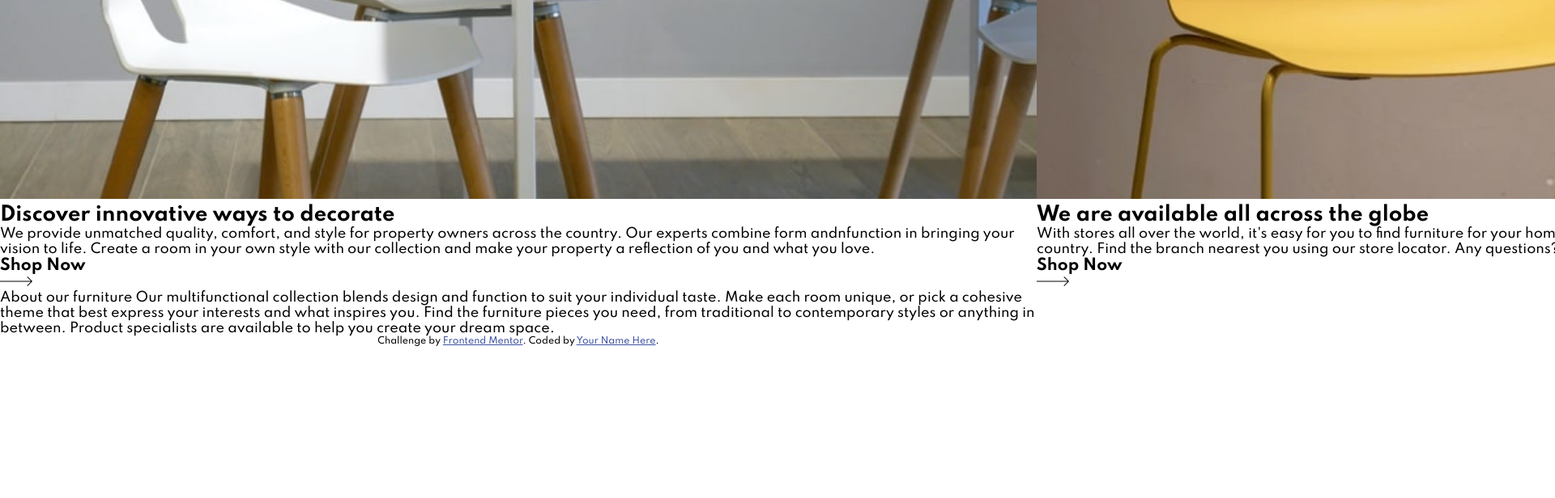
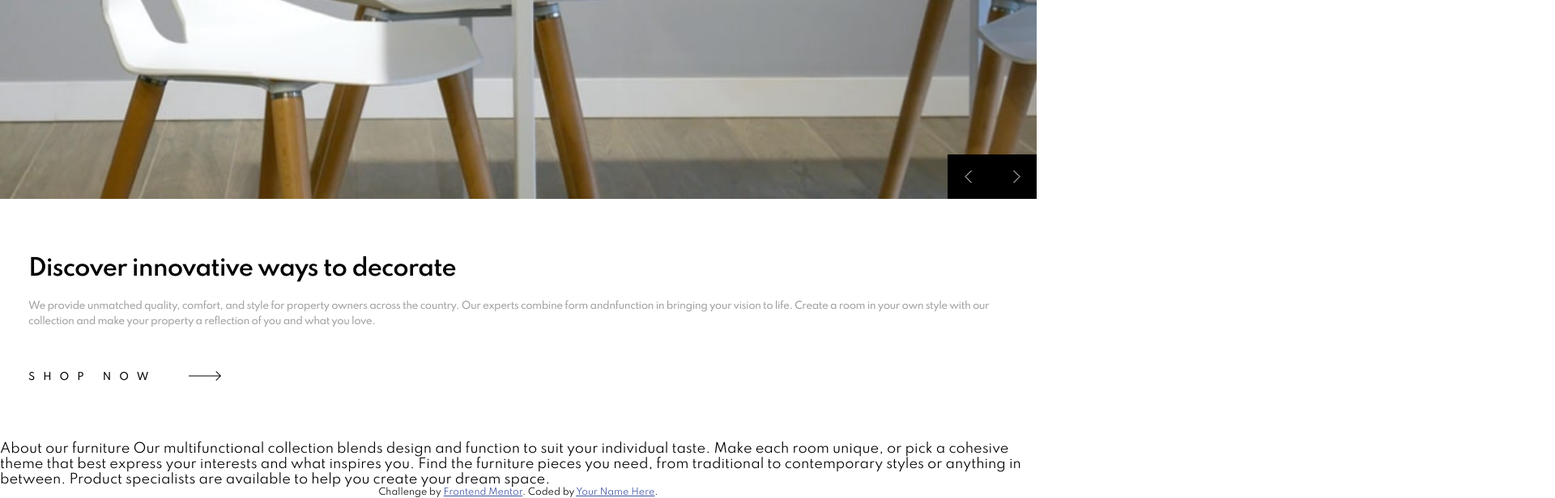
Before and after one commit to Breckles/room-homepage, an Angular app: page / in a window 1280 px wide. Shown: the part 568-1184 px from the top of the page at 81% size, 1920 px wide, since content can reach past the window. Before the commit the page ends 997 px from the top, so only its background shows below. Built offline with nearby package versions, Linux system fonts and the light colour scheme.

Commit message:
implemented spinner controls

```diff
--- a/src/app/app.component.scss
+++ b/src/app/app.component.scss
@@ -1,3 +1,15 @@
+app-header {
+  position: relative;
+  display: block;
+  z-index: 5;
+}
+
+app-spinner {
+  position: relative;
+  width: 100vw;
+  z-index: 1;
+}
+
 ///////////////////////////////////////////////////////////////////////////
 .attribution {
   font-size: 11px;
@@ -7,7 +19,3 @@
 .attribution a {
   color: hsl(228, 45%, 44%);
 }
-
-app-spinner {
-  width: 100vw;
-}
--- a/src/app/spinner/spinner.component.html
+++ b/src/app/spinner/spinner.component.html
@@ -1,25 +1,34 @@
 <div id="spinnerWrapper">
   <ul id='spinnerItems'>
-    <li *ngFor='let item of items'
+    <li *ngFor='let item of items; index as i;'
         class="spinnerItem">
-      <div class="imageContainer">
+      <section class="imageContainer">
         <img srcset="{{item.mobileImagePath}} 375w,
                      {{item.desktopImagePath}} 840w"
              sizes="(max-width: 740px) 375px,
                             840px"
              alt="{{item.imageAltText}}">
+        <div class="spinnerControls">
+          <button class="leftButton"
+                  (click)="spinLeft()"></button>
+          <button class="rightButton"
+                  (click)='spinRight()'></button>
         </div>
-      <div class="infoContainer">
+      </section>
+      <section class="infoContainer">
+        <article>
           <h2>{{item.titleText}}</h2>
           <p>{{item.articleText}}</p>
-      </div>
+        </article>
         <div class="shopNow">
-        <h3>Shop Now</h3>
+          <h3>SHOP NOW</h3>
           <a href="#">
             <img src="../../assets/images/icon-arrow.svg"
                  alt="A black arrow pointing right">
           </a>
         </div>
+      </section>
     </li>
   </ul>
+
 </div>
--- a/src/app/spinner/spinner.component.scss
+++ b/src/app/spinner/spinner.component.scss
@@ -1,22 +1,99 @@
+@use '../theme';
+
 #spinnerWrapper {
-  width: 100%;
+  // width: 100%;
   height: 100%;
 }
 
 ul#spinnerItems {
+  position: relative;
   display: flex;
-  width: 100%;
+  overflow-x: hidden;
+  // width: 100%;
 
   list-style-type: none;
 
   li.spinnerItem {
-    width: 100%;
-    flex: 1;
+    // width: 100%;
 
-    div.imageContainer {
+    section.imageContainer {
+      position: relative;
+
       img {
+        display: block;
         width: 100vw;
         object-fit: cover;
+      }
+
+      div.spinnerControls {
+        position: absolute;
+        right: 0;
+        bottom: 0;
+        display: flex;
+        width: 11rem;
+        height: 5.5rem;
+
+        background-color: theme.$text_secondary;
+
+        button {
+          flex: 1;
+          margin: 2rem;
+
+          cursor: pointer;
+          border: none;
+          background-repeat: no-repeat;
+          background-position: center;
+          background-color: transparent;
+        }
+
+        button.leftButton {
+          background-image: url('../../assets/images/icon-angle-left.svg');
+        }
+
+        button.rightButton {
+          background-image: url('../../assets/images/icon-angle-right.svg');
+        }
+      }
+    }
+
+    section.infoContainer {
+      padding: 7rem 3.5rem;
+
+      article {
+        margin-bottom: 5rem;
+
+        h2 {
+          padding-bottom: 2rem;
+
+          letter-spacing: -1px;
+          font-weight: 600;
+          font-size: 2.8rem;
+        }
+
+        p {
+          // color: theme.$dark-gray;
+          color: theme.$dark-gray;
+          letter-spacing: -0.5px;
+          line-height: 1.6;
+          font-weight: 500;
+          font-size: 1.2rem;
+        }
+      }
+
+      div.shopNow {
+        display: flex;
+        align-items: center;
+
+        h3 {
+          letter-spacing: 1rem;
+          font-weight: 500;
+          font-size: 1.2rem;
+        }
+
+        a {
+          margin-left: 4rem;
+        }
+
       }
     }
   }
--- a/src/app/spinner/spinner.component.ts
+++ b/src/app/spinner/spinner.component.ts
@@ -1,4 +1,4 @@
-import { Component, OnInit } from '@angular/core';
+import { AfterViewInit, Component, OnInit } from '@angular/core';
 
 import { SpinnerItem } from './spinner-item.model';
 
@@ -7,7 +7,7 @@ import { SpinnerItem } from './spinner-item.model';
   templateUrl: './spinner.component.html',
   styleUrls: ['./spinner.component.scss'],
 })
-export class SpinnerComponent implements OnInit {
+export class SpinnerComponent implements OnInit, AfterViewInit {
   public items = [
     new SpinnerItem(
       '../../assets/images/desktop-image-hero-1.jpg',
@@ -32,7 +32,42 @@ export class SpinnerComponent implements OnInit {
     ),
   ];
 
+  private maxIndex = this.items.length - 1;
+  private currentIndex = 0;
+
+  private spinnerItemsEl: HTMLUListElement;
+
   constructor() {}
 
   ngOnInit(): void {}
+
+  ngAfterViewInit() {
+    this.spinnerItemsEl = document.querySelector(
+      '#spinnerItems'
+    ) as HTMLUListElement;
+  }
+
+  private scrollOptions: ScrollIntoViewOptions = {
+    behavior: 'smooth',
+    block: 'end',
+    inline: 'nearest',
+  };
+
+  public spinLeft() {
+    if (this.currentIndex > 0) {
+      this.currentIndex -= 1;
+      this.spinnerItemsEl.children[this.currentIndex].scrollIntoView(
+        this.scrollOptions
+      );
+    }
+    console.log(this.spinnerItemsEl.children[this.currentIndex]);
+  }
+  public spinRight() {
+    if (this.currentIndex < this.maxIndex) {
+      this.currentIndex += 1;
+      this.spinnerItemsEl.children[this.currentIndex].scrollIntoView(
+        this.scrollOptions
+      );
+    }
+  }
 }
--- a/src/index.html
+++ b/src/index.html
@@ -3,7 +3,7 @@
 
 <head>
   <meta charset="utf-8">
-  <link href="https://fonts.googleapis.com/css2?family=Spartan:wght@500;600;700&display=swap"
+  <link href="https://fonts.googleapis.com/css2?family=Spartan:wght@400;500;600;700&display=swap"
         rel="stylesheet">
 
   <base href="/">
```
Lines whose indentation alone changed are shown as unchanged.
